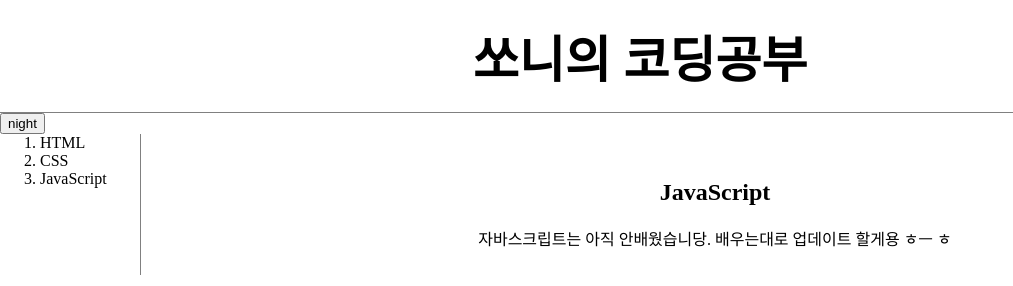
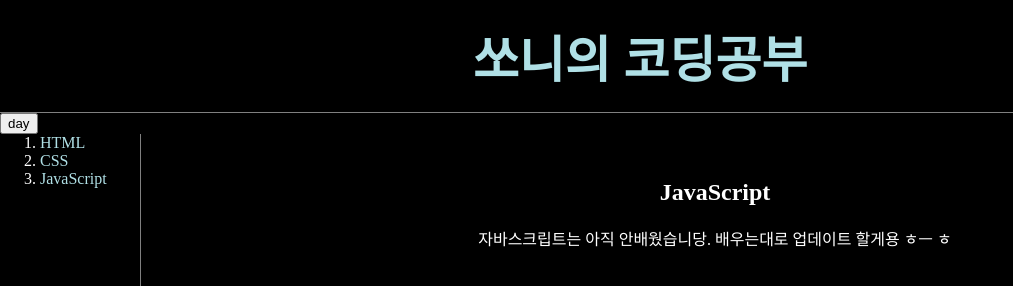
Before and after one commit to useon/web1, a plain HTML site: page 3.html in a window 1280 px wide. Both pictures are taken after a click on the button "night". Shown: the top 286 px of the page, without its empty margins (0-1013 px from the left). Drawn offline with Linux system fonts and the light colour scheme.

Commit message:
20.12.06 오후 작업
js강의 33~35 내용

```diff
--- a/3.html
+++ b/3.html
@@ -3,38 +3,7 @@
   <head>
     <title>WEB1 - JavaScript</title>
     <meta charset="utf-8">
-    <script>
-    function LinksSetColor(color){
-      var alist = document.querySelectorAll('a');
-      var i = 0;
-      while(i < alist.length){
-        alist[i].style.color = color ;
-        i = i + 1;
-      }
-    }
-    function BodySetColor(color){
-  document.querySelector('body').style.color = color;
-    }
-    function BodySetBackgroundColor(color){
-      document.querySelector('body').style.backgroundColor = color;
-    }
-    function nightdayhandler(self){
-    var target = document.querySelector('body');
-    if(self.value === 'night'){
-      Body.setBackgroundColor('black');
-      Body.setColor('white');
-      self.value='day';
-
-    Links.setColor('powderblue');
-   } else{
-   Body.setBackgroundColor('white');
-   Body.setColor('black');
-   self.value = 'night';
-
-   Links.setColor('black');
-   }
- }
-    </script>
+    <script src="colors.js"></script>
     <link rel="stylesheet" href="style.css">
   </head>
 <body>
@@ -50,7 +19,9 @@
   </ol>
   <div id="article">
  <h2><strong>JavaScript</h2></strong>
+ <p>
 자바스크립트는 아직 안배웠습니당. 배우는대로 업데이트 할게용 ㅎㅡ ㅎ
+</p>
  </div>
 </div>
 </body>
--- /dev/null
+++ b/colors.js
@@ -0,0 +1,33 @@
+var Links = {
+  setColor: function(color){
+      var alist = document.querySelectorAll('a');
+      var i = 0;
+      while(i < alist.length){
+        alist[i].style.color = color ;
+        i = i + 1;
+    }
+  }
+}
+var Body = {
+  setColor: function (color){
+    document.querySelector('body').style.color = color;
+  },
+  setBackgroundColor:function (color){
+    document.querySelector('body').style.backgroundColor = color;
+ }
+}
+function nightdayhandler(self){
+var target = document.querySelector('body');
+if(self.value === 'night'){
+  Body.setBackgroundColor('black');
+  Body.setColor('white');
+  self.value='day';
+
+Links.setColor('powderblue');
+} else{
+Body.setBackgroundColor('white');
+Body.setColor('black');
+self.value = 'night';
+Links.setColor('black');
+}
+}
```
Also changed, not shown: 1.html (+4 -0 lines), 2.html (+4 -0 lines).
